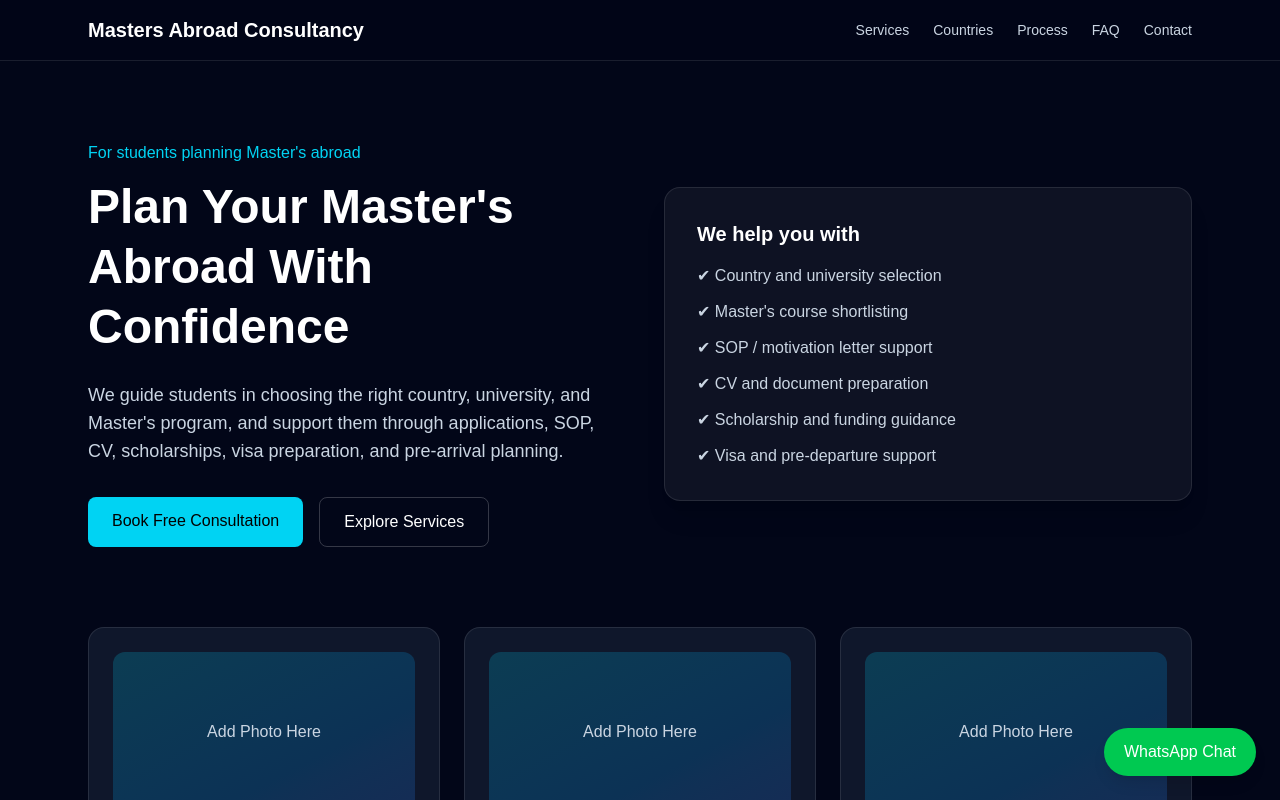
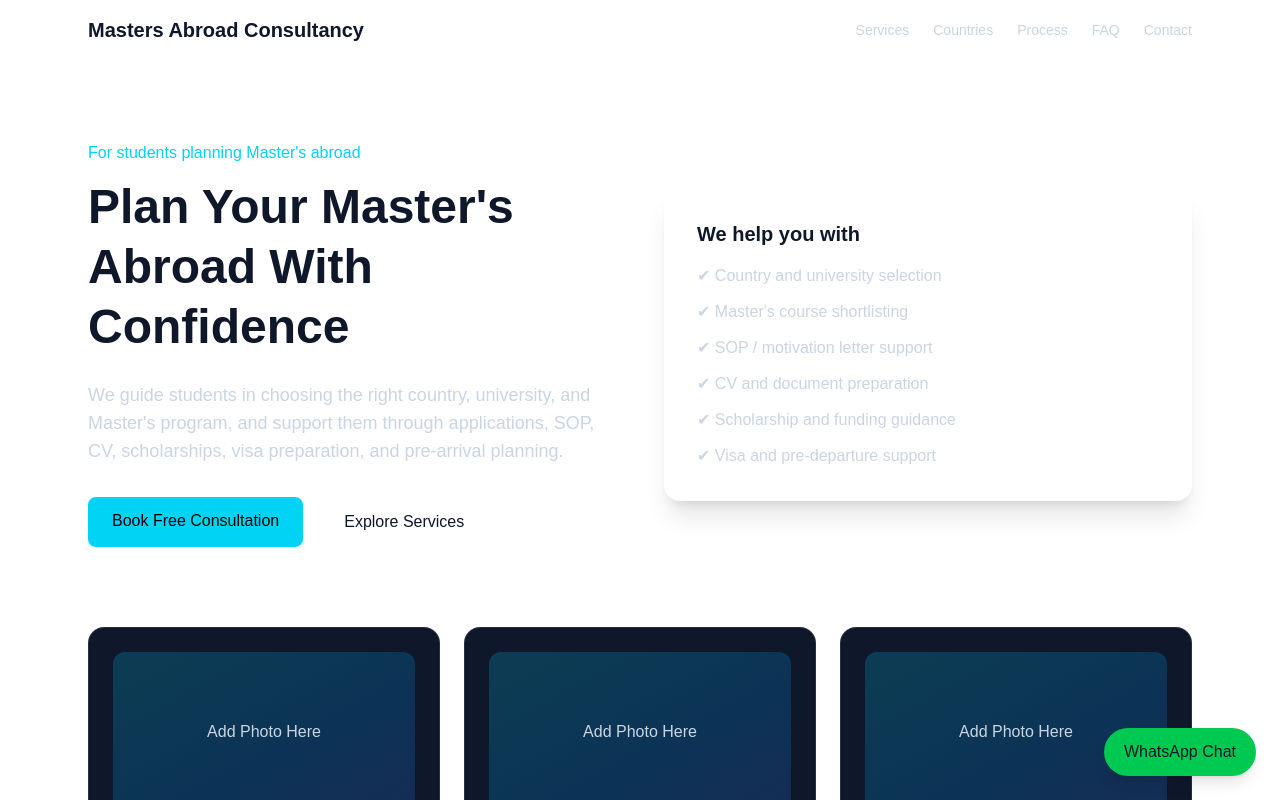
Before and after one commit to pjsr39/student-consultancy, a Next.js app: page / in a window 1280 px wide. Shown: the top 800 px of the page. Built offline with nearby package versions, Linux system fonts and the light colour scheme.

Commit message:
Update page.tsx

```diff
--- a/app/page.tsx
+++ b/app/page.tsx
@@ -2,10 +2,10 @@
 
 export default function Page() {
   return (
-    <main className="min-h-screen bg-slate-950 text-white">
+    <main className="min-h-screen bg-white text-slate-900">
 
       {/* HEADER */}
-      <header className="sticky top-0 z-40 border-b border-white/10 bg-slate-950/90 backdrop-blur">
+      <header className="sticky top-0 z-40 border-b border-white/10 bg-white/90 backdrop-blur">
         <div className="max-w-6xl mx-auto px-6 py-4 flex justify-between items-center">
           <h1 className="text-xl font-semibold">Masters Abroad Consultancy</h1>
 
@@ -399,7 +399,7 @@ export default function Page() {
       <a
         href="https://wa.me/918210022112"
         target="_blank"
-        className="fixed bottom-6 right-6 bg-green-500 hover:bg-green-600 text-white px-5 py-3 rounded-full shadow-lg"
+        className="fixed bottom-6 right-6 bg-green-500 hover:bg-green-600 text-slate-900 px-5 py-3 rounded-full shadow-lg"
       >
         WhatsApp Chat
       </a>
```
